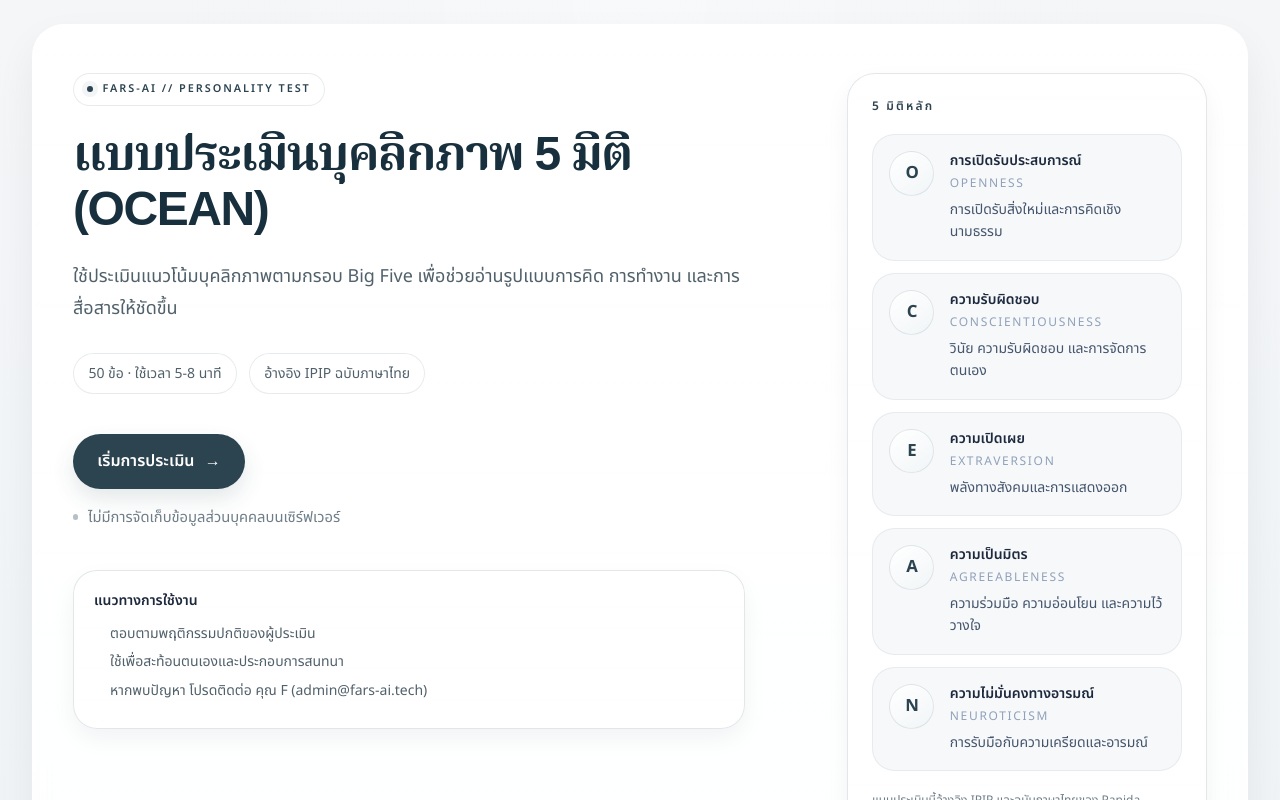
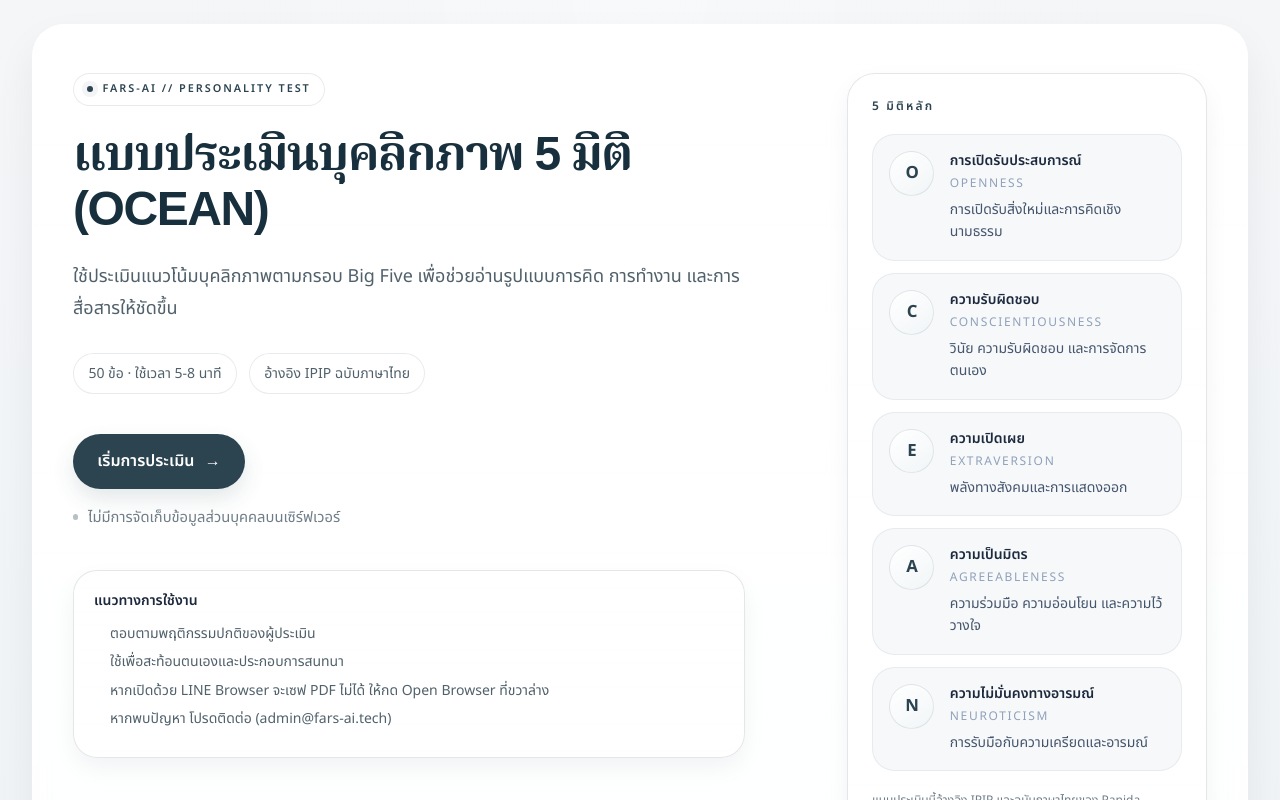
Before and after one commit to f4legs/ocean5-th, a Next.js app: page / in a window 1280 px wide. Shown: the top 800 px of the page. Built offline with nearby package versions, Linux system fonts and the light colour scheme.

Commit message:
UI: list LINE limit

```diff
--- a/app/page.tsx
+++ b/app/page.tsx
@@ -58,7 +58,8 @@ export default function Home() {
                 <ul className="bullet-list body-soft mt-3 text-sm leading-[1.6]">
                   <li>ตอบตามพฤติกรรมปกติของผู้ประเมิน</li>
                   <li>ใช้เพื่อสะท้อนตนเองและประกอบการสนทนา</li>
-                  <li>หากพบปัญหา โปรดติดต่อ คุณ F (admin@fars-ai.tech)</li>
+                  <li>หากเปิดด้วย LINE Browser จะเซฟ PDF ไม่ได้ ให้กด Open Browser ที่ขวาล่าง</li>
+                  <li>หากพบปัญหา โปรดติดต่อ (admin@fars-ai.tech)</li>
                 </ul>
               </div>
             </div>
```
